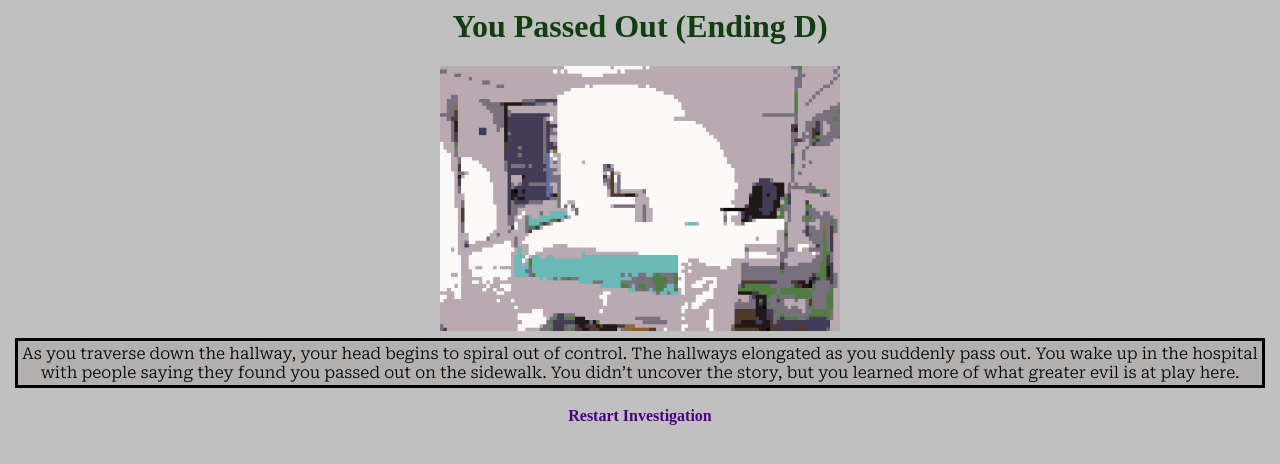
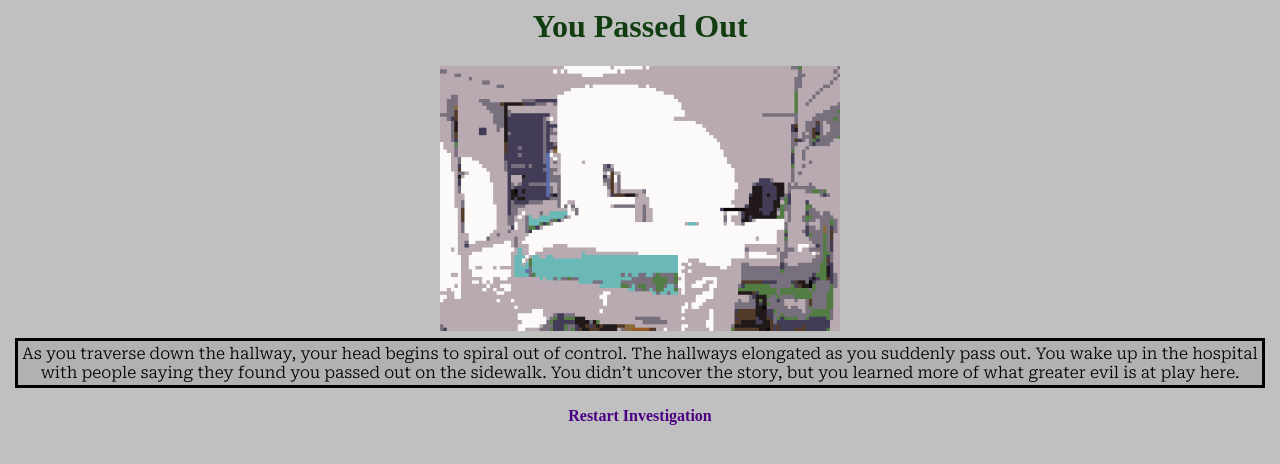
Before and after one commit to erichumphries/erichumphries.github.io, a plain HTML site: page projects/html-game/hallway.html in a window 1280 px wide. Both pictures are taken after a click on the link "Go down the hallway". Drawn offline with Linux system fonts and the light colour scheme.

Commit message:
Update hallway.html

```diff
--- a/projects/html-game/hallway.html
+++ b/projects/html-game/hallway.html
@@ -19,7 +19,7 @@
 
             function passedOut() {
                 document.body.innerHTML = (
-                    `<h1>You Passed Out (Ending D)</h1>
+                    `<h1>You Passed Out</h1>
                     <img src="assets/hospital.png" width="400">
                     <p> As you traverse down the hallway, your head begins to spiral out of control. The hallways elongated as you suddenly pass out. You wake up in the hospital with people saying they found you passed out on the sidewalk. You didn’t uncover the story, but you learned more of what greater evil is at play here. </p>
                     <a href="manor.html?sk=0&mc=0&bk=0&kn=0&nl=0&open=0"> <h4> Restart Investigation </h4> </a>
```
